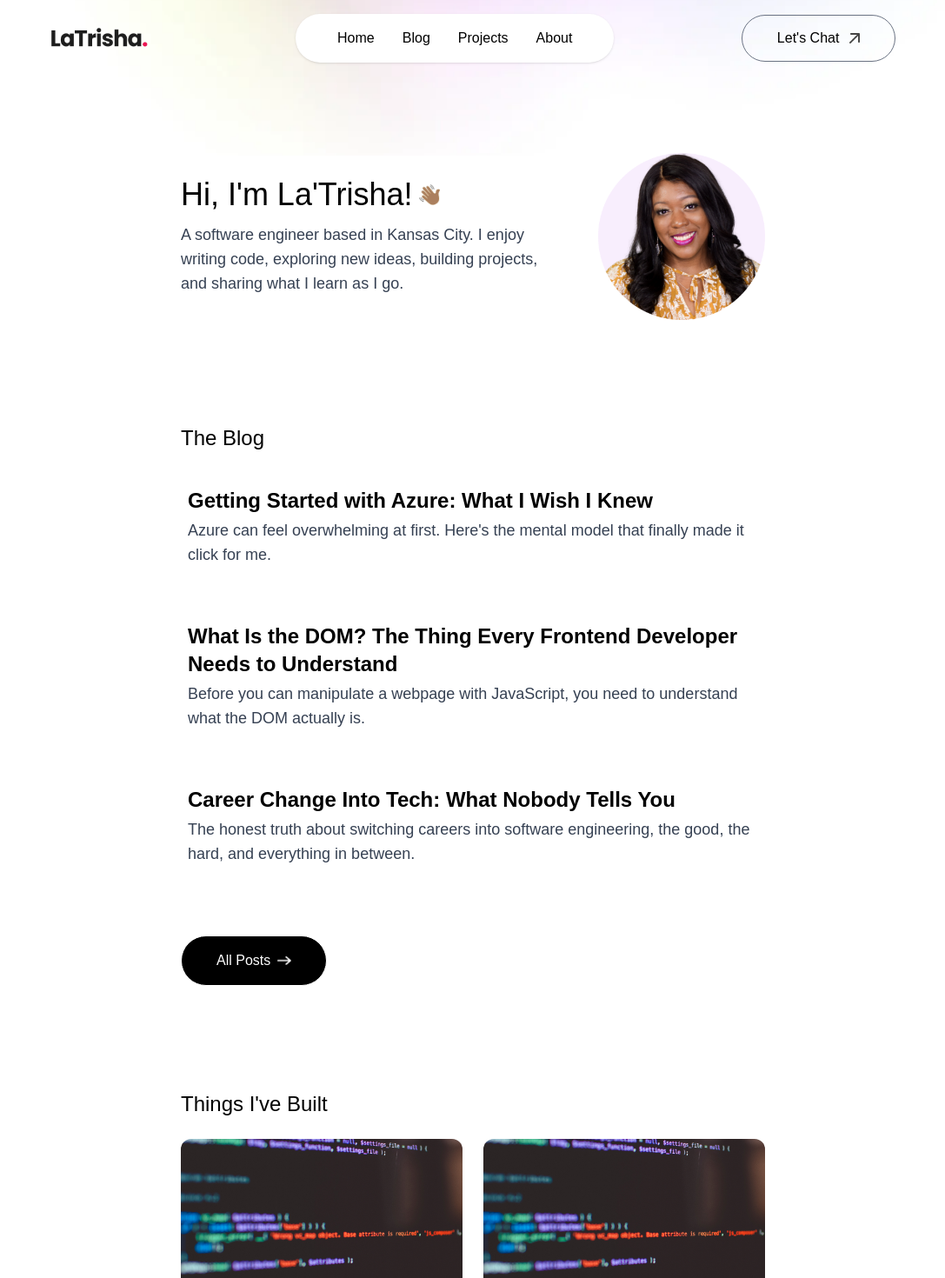
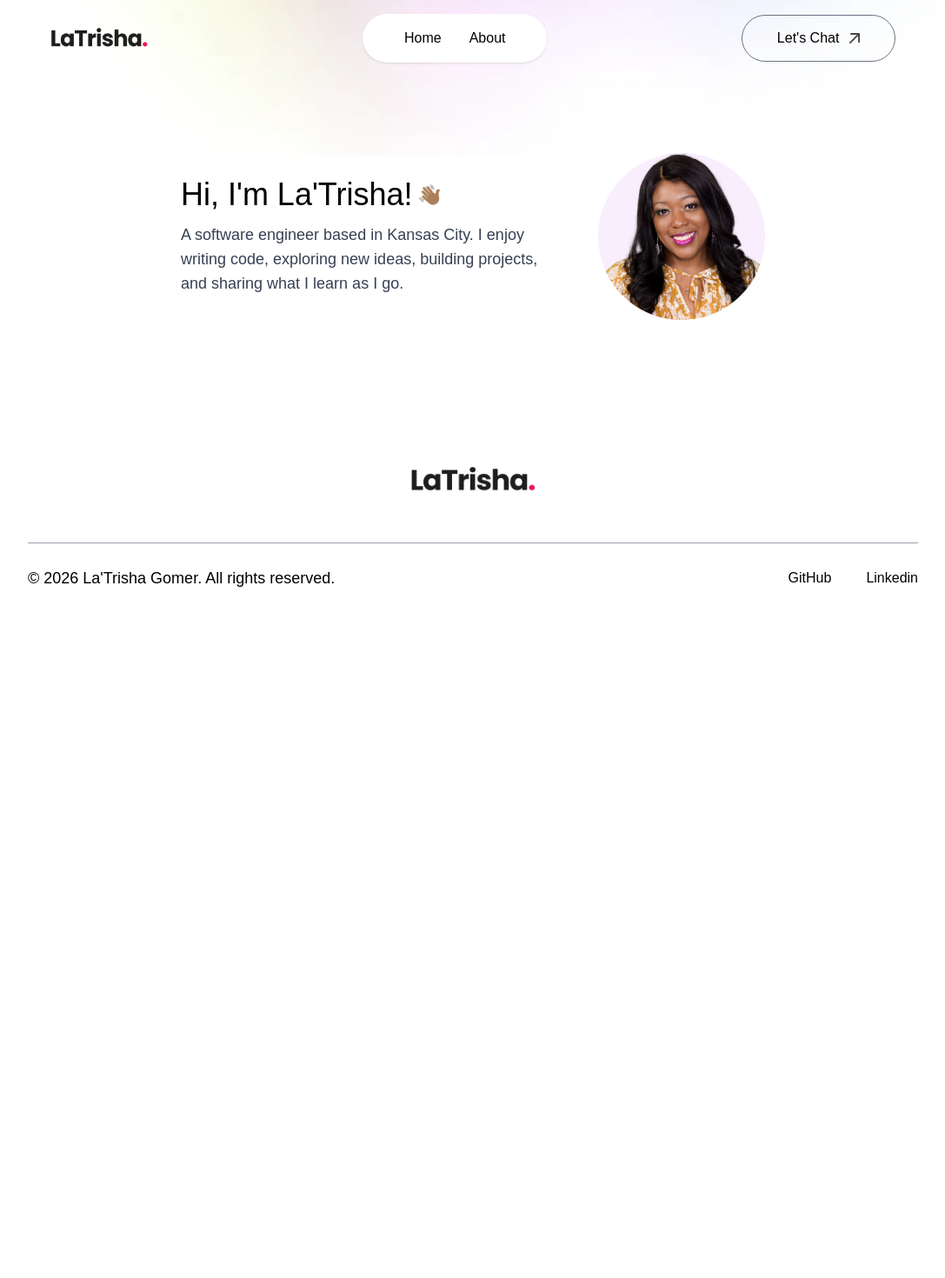
Before and after one commit to LaTrishaGomer/latrisha-gomer, a Next.js app: page / in a window 1280 px wide. Shown: the top 1470 px of the page at 87% size, without its empty margins (96-1183 px from the left). After the commit the page ends 800 px from the top, so only its background shows below. Built offline with nearby package versions, Linux system fonts and the light colour scheme; a web font is replaced by a local one.

Commit message:
comment out blog & project section on homepage and in navbar until content is added

```diff
--- a/app/components/Navbar.jsx
+++ b/app/components/Navbar.jsx
@@ -40,8 +40,8 @@ const Navbar = () => {
         <ul className={`hidden md:flex items-center gap-6 lg:gap-8
         rounded-full px-12 py-3 ${isScroll ? "" : "bg-white shadow-sm bg-opacity-50" } `}>
             <li><a className='font-Ovo' href="/">Home</a></li>
-            <li><a className='font-Ovo' href="/blog">Blog</a></li>
-            <li><a className='font-Ovo' href="/projects">Projects</a></li>
+            {/*<li><a className='font-Ovo' href="/blog">Blog</a></li>
+            <li><a className='font-Ovo' href="/projects">Projects</a></li>*/}
              <li><a className='font-Ovo' href="/about">About</a></li>
         </ul>
 
@@ -68,8 +68,8 @@ const Navbar = () => {
 
             <li><a className='font-Ovo' onClick={closeMenu} href="/">Home</a></li>
             <li><a className='font-Ovo' onClick={closeMenu} href="/about">About</a></li>
-            <li><a className='font-Ovo' onClick={closeMenu} href="/blog">Blog</a></li>
-            <li><a className='font-Ovo' onClick={closeMenu} href="/projects">Projects</a></li>
+            {/*<li><a className='font-Ovo' onClick={closeMenu} href="/blog">Blog</a></li>
+            <li><a className='font-Ovo' onClick={closeMenu} href="/projects">Projects</a></li>*/}
             <li><a className='font-Ovo' onClick={closeMenu} href="/contact">Let's Chat</a></li>
         </ul>
 
--- a/app/page.js
+++ b/app/page.js
@@ -13,8 +13,8 @@ export default function Home() {
     <>
       <Navbar />
       <Header />
-      <Blog limit={3} showButton={true} posts={posts} />
-      <Projects projects={projects} />
+      {/*<Blog limit={3} showButton={true} posts={posts} />
+      <Projects projects={projects} />*/}
       <Footer />
     </>
   )
```
